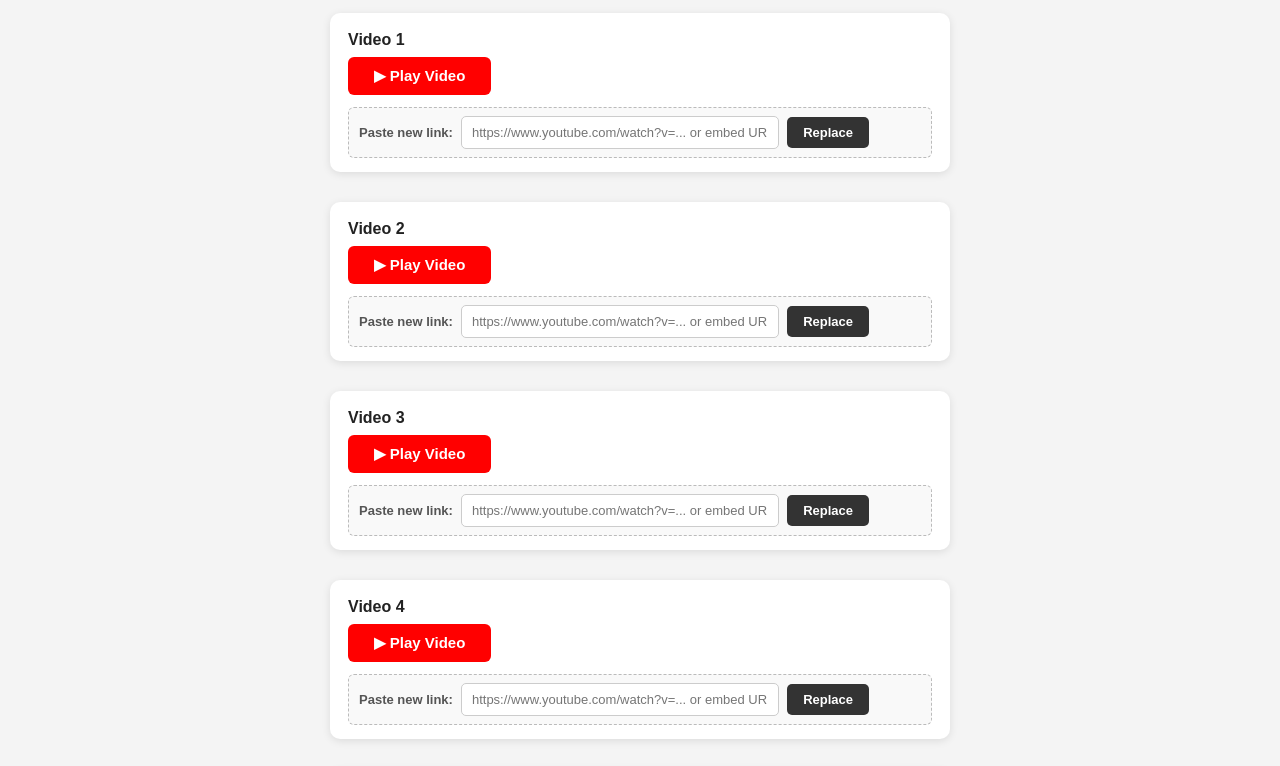
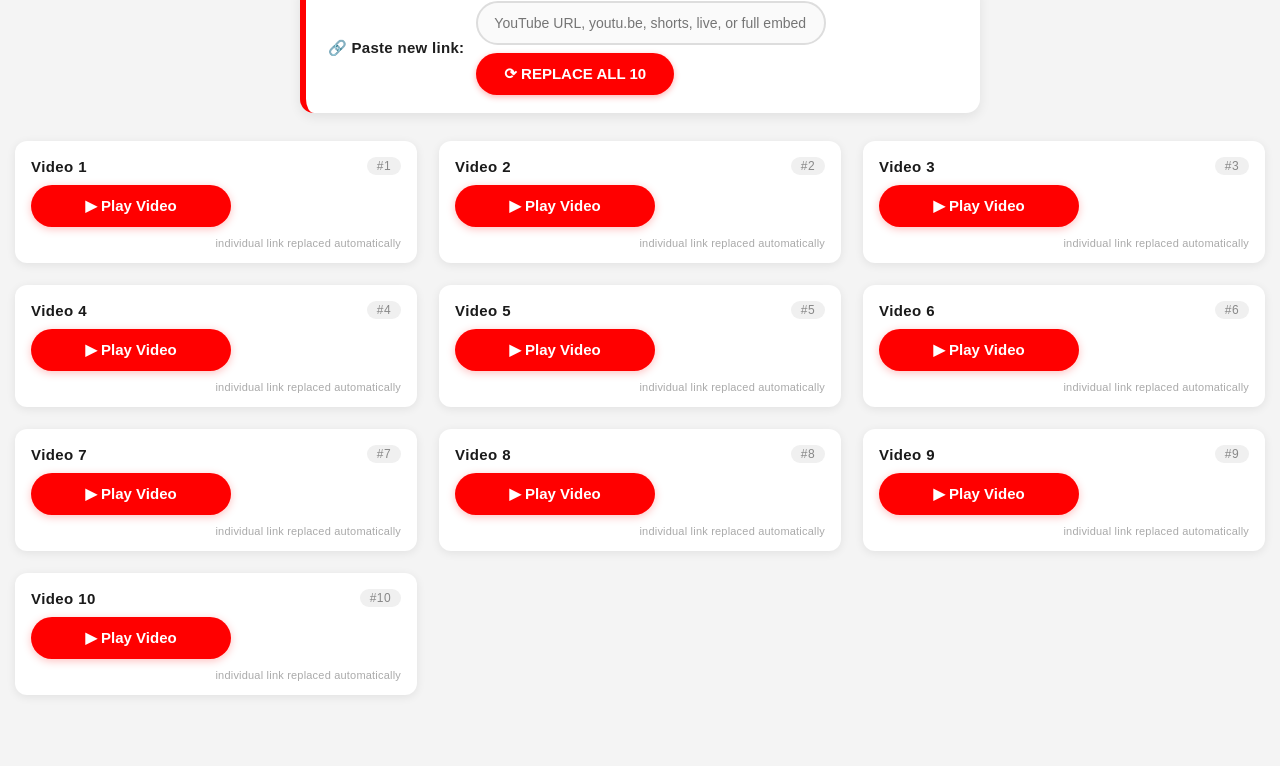
Before and after one commit to elopaul67-design/Vidtube, a plain HTML site: page index.html in a window 1280 px wide. Shown: the part 93-859 px from the top of the page. After the commit the page ends 818 px from the top, so only its background shows below. Drawn offline with Linux system fonts and the light colour scheme.

Commit message:
Update index.html

```diff
--- a/index.html
+++ b/index.html
@@ -3,7 +3,7 @@
 <head>
 <meta charset="UTF-8">
 <meta name="viewport" content="width=device-width, initial-scale=1.0">
-<title>CSC CEREMONY AT LIMBÉ — 10 Embeds + Link Replacer</title>
+<title>CSC CEREMONY · LIMBÉ · 10 embeds + top replacer</title>
 <style>
   * { box-sizing: border-box; }
   body {
@@ -12,249 +12,301 @@
     margin: 0;
     padding: 30px 15px;
   }
+
+  /* main container – holds the global input at the top */
+  .top-replacer {
+    max-width: 680px;
+    margin: 0 auto 28px auto;
+    background: #fff;
+    padding: 18px 22px;
+    border-radius: 14px;
+    box-shadow: 0 4px 12px rgba(0,0,0,0.08);
+    border-left: 6px solid #ff0000;
+    display: flex;
+    flex-wrap: wrap;
+    align-items: center;
+    gap: 12px;
+  }
+  .top-replacer label {
+    font-weight: 700;
+    font-size: 15px;
+    color: #1e1e1e;
+    flex: 0 0 auto;
+    letter-spacing: 0.3px;
+  }
+  .top-replacer .input-group {
+    flex: 1 1 280px;
+    display: flex;
+    flex-wrap: wrap;
+    gap: 8px;
+    align-items: center;
+  }
+  .top-replacer input[type="text"] {
+    flex: 2 1 220px;
+    padding: 12px 16px;
+    font-size: 14px;
+    border: 2px solid #ddd;
+    border-radius: 40px;
+    font-family: inherit;
+    background: #fafafa;
+    transition: border 0.15s, box-shadow 0.15s;
+    min-width: 200px;
+  }
+  .top-replacer input[type="text"]:focus {
+    outline: none;
+    border-color: #ff0000;
+    background: #fff;
+    box-shadow: 0 0 0 4px rgba(255,0,0,0.1);
+  }
+  .btn-replace-all {
+    background: #ff0000;
+    color: #fff;
+    border: none;
+    padding: 12px 28px;
+    font-size: 15px;
+    font-weight: 700;
+    border-radius: 40px;
+    cursor: pointer;
+    transition: background 0.2s, transform 0.1s;
+    white-space: nowrap;
+    box-shadow: 0 2px 6px rgba(255,0,0,0.3);
+  }
+  .btn-replace-all:hover {
+    background: #cc0000;
+  }
+  .btn-replace-all:active {
+    transform: scale(0.97);
+  }
+  .global-status {
+    font-size: 14px;
+    font-weight: 600;
+    min-width: 120px;
+    color: #1f7a1f;
+    transition: opacity 0.2s;
+  }
+
+  /* grid of video cards */
+  .video-grid {
+    display: grid;
+    grid-template-columns: repeat(auto-fill, minmax(340px, 1fr));
+    gap: 22px;
+    max-width: 1300px;
+    margin: 0 auto;
+  }
+
   .embed-container {
-    max-width: 620px;
-    margin: 0 auto 30px auto;
     background: #fff;
-    padding: 18px 18px 14px;
-    border-radius: 10px;
-    box-shadow: 0 2px 8px rgba(0,0,0,0.1);
+    padding: 16px 16px 14px;
+    border-radius: 12px;
+    box-shadow: 0 2px 10px rgba(0,0,0,0.08);
+    display: flex;
+    flex-direction: column;
+    transition: box-shadow 0.2s;
+  }
+  .embed-container:hover {
+    box-shadow: 0 6px 18px rgba(0,0,0,0.12);
   }
   .embed-container h3 {
-    margin: 0 0 8px 0;
-    font-size: 16px;
-    color: #222;
+    margin: 0 0 10px 0;
+    font-size: 15px;
+    font-weight: 700;
+    color: #1a1a1a;
+    letter-spacing: 0.4px;
+    display: flex;
+    justify-content: space-between;
+    align-items: center;
   }
+  .embed-container h3 span {
+    font-size: 12px;
+    font-weight: 400;
+    color: #888;
+    background: #f0f0f0;
+    padding: 2px 10px;
+    border-radius: 20px;
+  }
+
   .play-btn {
     background: #ff0000;
     color: #fff;
     border: none;
-    padding: 10px 26px;
+    padding: 12px 20px;
     font-size: 15px;
-    font-weight: bold;
-    border-radius: 6px;
+    font-weight: 700;
+    border-radius: 40px;
     cursor: pointer;
-    transition: background 0.2s;
+    transition: background 0.2s, transform 0.1s;
+    align-self: flex-start;
+    margin-bottom: 4px;
+    box-shadow: 0 2px 8px rgba(255,0,0,0.25);
+    width: 100%;
+    max-width: 200px;
   }
   .play-btn:hover {
     background: #cc0000;
   }
+  .play-btn:active {
+    transform: scale(0.97);
+  }
+
   iframe {
     display: none;
     width: 100%;
     aspect-ratio: 16 / 9;
     border: none;
-    border-radius: 6px;
+    border-radius: 8px;
+    background: #000;
+    margin-top: 6px;
   }
-  .link-replacer {
-    display: flex;
-    flex-wrap: wrap;
-    gap: 8px;
-    margin-top: 12px;
-    align-items: center;
-    background: #f9f9f9;
-    padding: 8px 10px;
-    border-radius: 6px;
-    border: 1px dashed #bbb;
+
+  /* per‑card small note (optional) – minimal */
+  .card-note {
+    font-size: 11px;
+    color: #aaa;
+    margin-top: 6px;
+    text-align: right;
+    letter-spacing: 0.2px;
   }
-  .link-replacer label {
-    font-size: 13px;
-    color: #555;
-    font-weight: bold;
-    flex: 0 0 auto;
+
+  @media (max-width: 500px) {
+    .top-replacer {
+      padding: 14px 16px;
     }
-  .link-replacer input[type="text"] {
-    flex: 1 1 200px;
-    padding: 8px 10px;
-    font-size: 13px;
-    border: 1px solid #ccc;
-    border-radius: 5px;
-    font-family: inherit;
-    background: #fff;
+    .btn-replace-all {
+      padding: 12px 20px;
+      width: 100%;
     }
-  .link-replacer input[type="text"]:focus {
-    outline: none;
-    border-color: #ff0000;
-    box-shadow: 0 0 0 2px rgba(255,0,0,0.15);
+    .global-status {
+      text-align: center;
+      width: 100%;
     }
-  .link-replacer .replace-btn {
-    background: #333;
-    color: #fff;
-    border: none;
-    padding: 8px 16px;
-    font-size: 13px;
-    font-weight: bold;
-    border-radius: 5px;
-    cursor: pointer;
-    transition: background 0.2s;
+    .video-grid {
+      grid-template-columns: 1fr;
     }
-  .link-replacer .replace-btn:hover {
-    background: #000;
-  }
-  .status {
-    font-size: 12px;
-    color: #2a7a2a;
-    margin-left: 4px;
-    min-width: 40px;
   }
 </style>
 </head>
 <body>
 
-<h2 style="text-align:center; margin-bottom:28px;">CSC CEREMONY AT LIMBÉ</h2>
+<h2 style="text-align:center; margin:0 0 18px 0; font-weight:600; color:#222; letter-spacing:1px;">
+  CSC CEREMONY AT LIMBÉ
+</h2>
 
+<!-- ⭐ GLOBAL LINK REPLACER – ON TOP – REPLACES ALL 10 AT ONCE ⭐ -->
+<div class="top-replacer">
+  <label for="globalLink">🔗 Paste new link:</label>
+  <div class="input-group">
+    <input type="text" id="globalLink" placeholder="YouTube URL, youtu.be, shorts, live, or full embed link…"
+           onkeydown="if(event.key==='Enter') replaceAllVideos()">
+    <button class="btn-replace-all" onclick="replaceAllVideos()">⟳ REPLACE ALL 10</button>
+  </div>
+  <span class="global-status" id="globalStatus"></span>
+</div>
+
+<!-- 10 VIDEO CARDS -->
+<div class="video-grid" id="videoGrid">
   <!-- EMBED 1 -->
-<div class="embed-container">
-  <h3>Video 1</h3>
+  <div class="embed-container" data-id="1">
+    <h3>Video 1 <span>#1</span></h3>
     <button class="play-btn" onclick="playVideo(this, 1)">▶ Play Video</button>
     <iframe id="vid1" src="https://www.youtube.com/embed/UCXhCkL9g8M?autoplay=1" title="Video 1" allow="accelerometer; autoplay; clipboard-write; encrypted-media; gyroscope; picture-in-picture; web-share" allowfullscreen></iframe>
-  <div class="link-replacer">
-    <label for="link1">Paste new link:</label>
-    <input type="text" id="link1" placeholder="https://www.youtube.com/watch?v=... or embed URL" onkeydown="if(event.key==='Enter'){replaceVideo(1)}">
-    <button class="replace-btn" onclick="replaceVideo(1)">Replace</button>
-    <span class="status" id="status1"></span>
-  </div>
+    <div class="card-note">individual link replaced automatically</div>
   </div>
 
   <!-- EMBED 2 -->
-<div class="embed-container">
-  <h3>Video 2</h3>
+  <div class="embed-container" data-id="2">
+    <h3>Video 2 <span>#2</span></h3>
     <button class="play-btn" onclick="playVideo(this, 2)">▶ Play Video</button>
     <iframe id="vid2" src="https://www.youtube.com/embed/UCXhCkL9g8M?autoplay=1" title="Video 2" allow="accelerometer; autoplay; clipboard-write; encrypted-media; gyroscope; picture-in-picture; web-share" allowfullscreen></iframe>
-  <div class="link-replacer">
-    <label for="link2">Paste new link:</label>
-    <input type="text" id="link2" placeholder="https://www.youtube.com/watch?v=... or embed URL" onkeydown="if(event.key==='Enter'){replaceVideo(2)}">
-    <button class="replace-btn" onclick="replaceVideo(2)">Replace</button>
-    <span class="status" id="status2"></span>
-  </div>
+    <div class="card-note">individual link replaced automatically</div>
   </div>
 
   <!-- EMBED 3 -->
-<div class="embed-container">
-  <h3>Video 3</h3>
+  <div class="embed-container" data-id="3">
+    <h3>Video 3 <span>#3</span></h3>
     <button class="play-btn" onclick="playVideo(this, 3)">▶ Play Video</button>
     <iframe id="vid3" src="https://www.youtube.com/embed/UCXhCkL9g8M?autoplay=1" title="Video 3" allow="accelerometer; autoplay; clipboard-write; encrypted-media; gyroscope; picture-in-picture; web-share" allowfullscreen></iframe>
-  <div class="link-replacer">
-    <label for="link3">Paste new link:</label>
-    <input type="text" id="link3" placeholder="https://www.youtube.com/watch?v=... or embed URL" onkeydown="if(event.key==='Enter'){replaceVideo(3)}">
-    <button class="replace-btn" onclick="replaceVideo(3)">Replace</button>
-    <span class="status" id="status3"></span>
-  </div>
+    <div class="card-note">individual link replaced automatically</div>
   </div>
 
   <!-- EMBED 4 -->
-<div class="embed-container">
-  <h3>Video 4</h3>
+  <div class="embed-container" data-id="4">
+    <h3>Video 4 <span>#4</span></h3>
     <button class="play-btn" onclick="playVideo(this, 4)">▶ Play Video</button>
     <iframe id="vid4" src="https://www.youtube.com/embed/UCXhCkL9g8M?autoplay=1" title="Video 4" allow="accelerometer; autoplay; clipboard-write; encrypted-media; gyroscope; picture-in-picture; web-share" allowfullscreen></iframe>
-  <div class="link-replacer">
-    <label for="link4">Paste new link:</label>
-    <input type="text" id="link4" placeholder="https://www.youtube.com/watch?v=... or embed URL" onkeydown="if(event.key==='Enter'){replaceVideo(4)}">
-    <button class="replace-btn" onclick="replaceVideo(4)">Replace</button>
-    <span class="status" id="status4"></span>
-  </div>
+    <div class="card-note">individual link replaced automatically</div>
   </div>
 
   <!-- EMBED 5 -->
-<div class="embed-container">
-  <h3>Video 5</h3>
+  <div class="embed-container" data-id="5">
+    <h3>Video 5 <span>#5</span></h3>
     <button class="play-btn" onclick="playVideo(this, 5)">▶ Play Video</button>
     <iframe id="vid5" src="https://www.youtube.com/embed/UCXhCkL9g8M?autoplay=1" title="Video 5" allow="accelerometer; autoplay; clipboard-write; encrypted-media; gyroscope; picture-in-picture; web-share" allowfullscreen></iframe>
-  <div class="link-replacer">
-    <label for="link5">Paste new link:</label>
-    <input type="text" id="link5" placeholder="https://www.youtube.com/watch?v=... or embed URL" onkeydown="if(event.key==='Enter'){replaceVideo(5)}">
-    <button class="replace-btn" onclick="replaceVideo(5)">Replace</button>
-    <span class="status" id="status5"></span>
-  </div>
+    <div class="card-note">individual link replaced automatically</div>
   </div>
 
   <!-- EMBED 6 -->
-<div class="embed-container">
-  <h3>Video 6</h3>
+  <div class="embed-container" data-id="6">
+    <h3>Video 6 <span>#6</span></h3>
     <button class="play-btn" onclick="playVideo(this, 6)">▶ Play Video</button>
     <iframe id="vid6" src="https://www.youtube.com/embed/UCXhCkL9g8M?autoplay=1" title="Video 6" allow="accelerometer; autoplay; clipboard-write; encrypted-media; gyroscope; picture-in-picture; web-share" allowfullscreen></iframe>
-  <div class="link-replacer">
-    <label for="link6">Paste new link:</label>
-    <input type="text" id="link6" placeholder="https://www.youtube.com/watch?v=... or embed URL" onkeydown="if(event.key==='Enter'){replaceVideo(6)}">
-    <button class="replace-btn" onclick="replaceVideo(6)">Replace</button>
-    <span class="status" id="status6"></span>
-  </div>
+    <div class="card-note">individual link replaced automatically</div>
   </div>
 
   <!-- EMBED 7 -->
-<div class="embed-container">
-  <h3>Video 7</h3>
+  <div class="embed-container" data-id="7">
+    <h3>Video 7 <span>#7</span></h3>
     <button class="play-btn" onclick="playVideo(this, 7)">▶ Play Video</button>
     <iframe id="vid7" src="https://www.youtube.com/embed/UCXhCkL9g8M?autoplay=1" title="Video 7" allow="accelerometer; autoplay; clipboard-write; encrypted-media; gyroscope; picture-in-picture; web-share" allowfullscreen></iframe>
-  <div class="link-replacer">
-    <label for="link7">Paste new link:</label>
-    <input type="text" id="link7" placeholder="https://www.youtube.com/watch?v=... or embed URL" onkeydown="if(event.key==='Enter'){replaceVideo(7)}">
-    <button class="replace-btn" onclick="replaceVideo(7)">Replace</button>
-    <span class="status" id="status7"></span>
-  </div>
+    <div class="card-note">individual link replaced automatically</div>
   </div>
 
   <!-- EMBED 8 -->
-<div class="embed-container">
-  <h3>Video 8</h3>
+  <div class="embed-container" data-id="8">
+    <h3>Video 8 <span>#8</span></h3>
     <button class="play-btn" onclick="playVideo(this, 8)">▶ Play Video</button>
     <iframe id="vid8" src="https://www.youtube.com/embed/UCXhCkL9g8M?autoplay=1" title="Video 8" allow="accelerometer; autoplay; clipboard-write; encrypted-media; gyroscope; picture-in-picture; web-share" allowfullscreen></iframe>
-  <div class="link-replacer">
-    <label for="link8">Paste new link:</label>
-    <input type="text" id="link8" placeholder="https://www.youtube.com/watch?v=... or embed URL" onkeydown="if(event.key==='Enter'){replaceVideo(8)}">
-    <button class="replace-btn" onclick="replaceVideo(8)">Replace</button>
-    <span class="status" id="status8"></span>
-  </div>
+    <div class="card-note">individual link replaced automatically</div>
   </div>
 
   <!-- EMBED 9 -->
-<div class="embed-container">
-  <h3>Video 9</h3>
+  <div class="embed-container" data-id="9">
+    <h3>Video 9 <span>#9</span></h3>
     <button class="play-btn" onclick="playVideo(this, 9)">▶ Play Video</button>
     <iframe id="vid9" src="https://www.youtube.com/embed/UCXhCkL9g8M?autoplay=1" title="Video 9" allow="accelerometer; autoplay; clipboard-write; encrypted-media; gyroscope; picture-in-picture; web-share" allowfullscreen></iframe>
-  <div class="link-replacer">
-    <label for="link9">Paste new link:</label>
-    <input type="text" id="link9" placeholder="https://www.youtube.com/watch?v=... or embed URL" onkeydown="if(event.key==='Enter'){replaceVideo(9)}">
-    <button class="replace-btn" onclick="replaceVideo(9)">Replace</button>
-    <span class="status" id="status9"></span>
-  </div>
+    <div class="card-note">individual link replaced automatically</div>
   </div>
 
   <!-- EMBED 10 -->
-<div class="embed-container">
-  <h3>Video 10</h3>
+  <div class="embed-container" data-id="10">
+    <h3>Video 10 <span>#10</span></h3>
     <button class="play-btn" onclick="playVideo(this, 10)">▶ Play Video</button>
     <iframe id="vid10" src="https://www.youtube.com/embed/UCXhCkL9g8M?autoplay=1" title="Video 10" allow="accelerometer; autoplay; clipboard-write; encrypted-media; gyroscope; picture-in-picture; web-share" allowfullscreen></iframe>
-  <div class="link-replacer">
-    <label for="link10">Paste new link:</label>
-    <input type="text" id="link10" placeholder="https://www.youtube.com/watch?v=... or embed URL" onkeydown="if(event.key==='Enter'){replaceVideo(10)}">
-    <button class="replace-btn" onclick="replaceVideo(10)">Replace</button>
-    <span class="status" id="status10"></span>
+    <div class="card-note">individual link replaced automatically</div>
   </div>
 </div>
 
 <script>
-  /* ----- Play / show iframe ----- */
+  /* ----- play individual video (hide its play button) ----- */
   function playVideo(button, id) {
     button.style.display = "none";
     var iframe = document.getElementById("vid" + id);
     iframe.style.display = "block";
   }
 
-  /* ----- Extract YouTube embed URL from various link formats ----- */
+  /* ----- extract YouTube embed URL from many formats (also accepts generic URLs) ----- */
   function extractEmbedUrl(raw) {
     if (!raw) return null;
     var input = raw.trim();
     if (!input) return null;
 
-    // Already an embed URL
+    // Already an embed URL (youtube.com/embed/...)
     if (/youtube\.com\/embed\/[A-Za-z0-9_-]{6,}/.test(input)) {
       return input;
     }
 
     var videoId = null;
 
-    // youtu.be/ID  or  youtu.be/ID?t=...
+    // youtu.be/ID  (with optional ?t=)
     var shortMatch = input.match(/youtu\.be\/([A-Za-z0-9_-]{6,})/);
     if (shortMatch) videoId = shortMatch[1];
 
@@ -276,7 +328,7 @@
       if (liveMatch) videoId = liveMatch[1];
     }
 
-    // Plain video ID (11 chars typical)
+    // plain 11‑character video id
     if (!videoId && /^[A-Za-z0-9_-]{11}$/.test(input)) {
       videoId = input;
     }
@@ -285,7 +337,7 @@
       return "https://www.youtube.com/embed/" + videoId + "?autoplay=1";
     }
 
-    // If it's some other iframe-able URL (e.g. Vimeo), return as-is
+    // fallback: if it looks like a URL, pass it as src (e.g. Vimeo, other embeds)
     if (/^https?:\/\//i.test(input)) {
       return input;
     }
@@ -293,13 +345,11 @@
     return null;
   }
 
-  /* ----- Replace the iframe source for a given card ----- */
-  function replaceVideo(id) {
-    var inputField = document.getElementById("link" + id);
-    var statusEl   = document.getElementById("status" + id);
-    var iframe     = document.getElementById("vid" + id);
-
-    var raw = inputField.value;
+  /* ----- REPLACE ALL 10 VIDEOS WITH THE SAME LINK ----- */
+  function replaceAllVideos() {
+    var globalInput = document.getElementById("globalLink");
+    var statusEl = document.getElementById("globalStatus");
+    var raw = globalInput.value;
     var newSrc = extractEmbedUrl(raw);
 
     if (!newSrc) {
@@ -308,24 +358,32 @@
       return;
     }
 
-    // Update iframe source
+    // Loop 1 to 10: update iframe src and make visible (hide play button)
+    for (var i = 1; i <= 10; i++) {
+      var iframe = document.getElementById("vid" + i);
+      if (iframe) {
         iframe.src = newSrc;
+        iframe.style.display = "block";
 
-    // Make sure the video is visible (hide the play button if it's still showing)
-    iframe.style.display = "block";
-    var button = iframe.parentElement.querySelector(".play-btn");
-    if (button) button.style.display = "none";
+        // find and hide the play button in the same container
+        var container = iframe.closest('.embed-container');
+        if (container) {
+          var btn = container.querySelector(".play-btn");
+          if (btn) btn.style.display = "none";
+        }
+      }
+    }
 
-    // Clear input & show confirmation
-    inputField.value = "";
-    statusEl.style.color = "#2a7a2a";
-    statusEl.textContent = "✓ Replaced";
+    // clear input & show success
+    globalInput.value = "";
+    statusEl.style.color = "#1f7a1f";
+    statusEl.textContent = "✓ All 10 updated";
     setTimeout(function () {
       statusEl.textContent = "";
-    }, 2500);
+    }, 2800);
   }
 
-  /* ----- Optional: press Enter in the input triggers replace (already in onkeydown) ----- */
+  /* (optional) pressing Enter already triggers replaceAllVideos via onkeydown */
 </script>
 
 </body>
```
Lines whose indentation alone changed are shown as unchanged.
